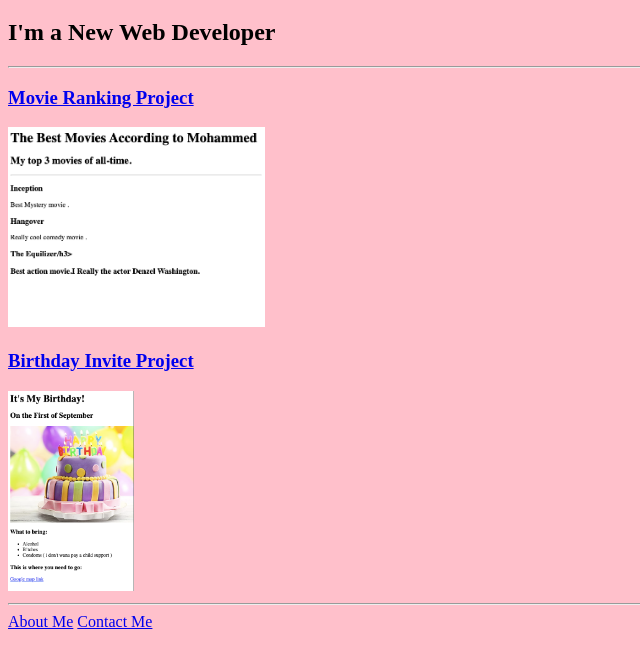
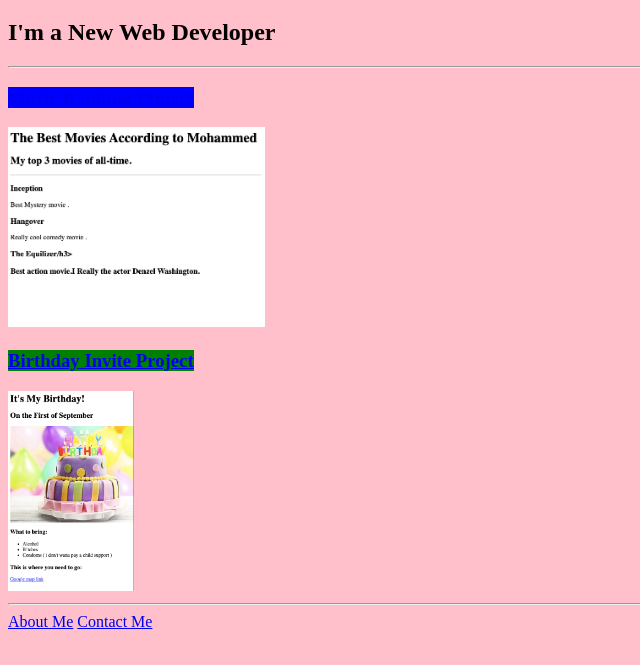
Before and after one commit to alzoreky/html-zoreky, a plain HTML site: page index.html in a window 1280 px wide. Shown: the part 61-726 px from the top of the page, without its empty margins (0-640 px from the left). Drawn offline with Linux system fonts and the light colour scheme.

Commit message:
Update index.html

```diff
--- a/index.html
+++ b/index.html
@@ -13,9 +13,9 @@
   <h1>Mohammed Alzoreky Portfolio</h1>
   <h2>I'm a New Web Developer</h2>
   <hr />
-  <h3><a href="./public/movie-ranking.html">Movie Ranking Project</a></h3>
+  <h3><a href="./public/movie-ranking.html" style="background:blue;">Movie Ranking Project</a></h3>
   <img src="./assets/images/mohammed movie ranking.png" height="200" alt="movie ranking project preview"/>
-  <h3><a href="./public/birthday-invite.html">Birthday Invite Project</a></h3>
+  <h3><a href="./public/birthday-invite.html" style="background:green;">Birthday Invite Project</a></h3>
   <img src="./assets/images/mohammed birthday.png" height="200" alt="birthday invite project preview"/>
   <hr />
   <a href="./public/about.html">About Me</a>
```
